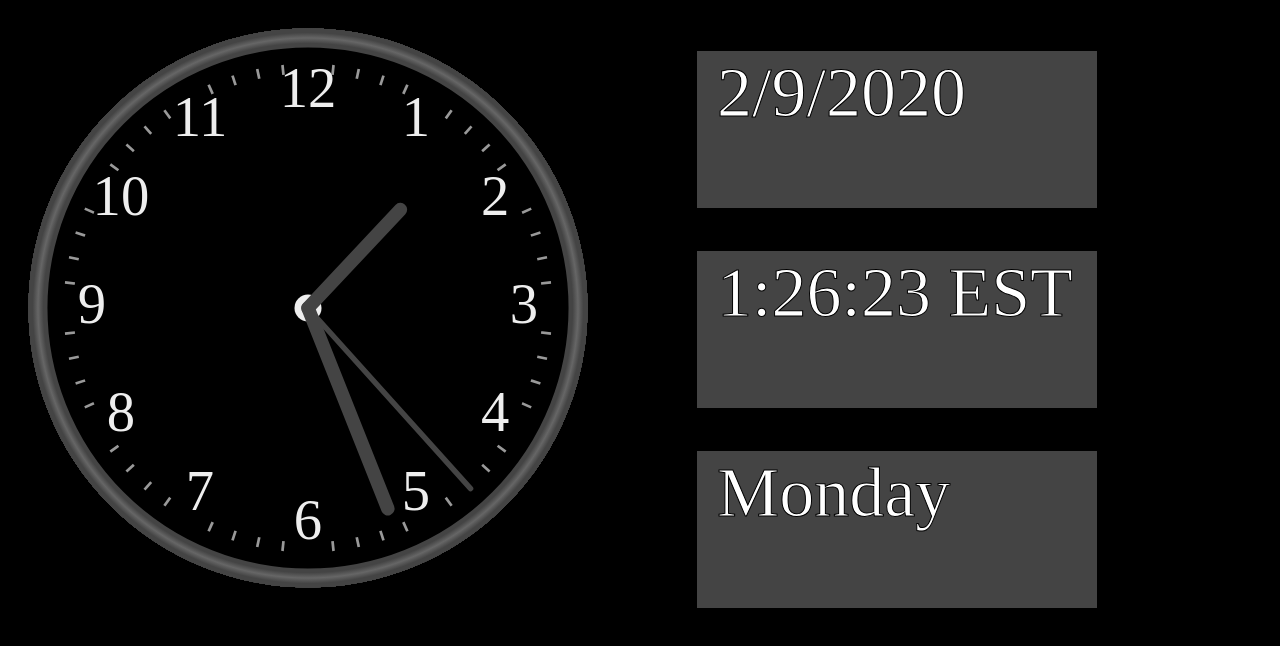
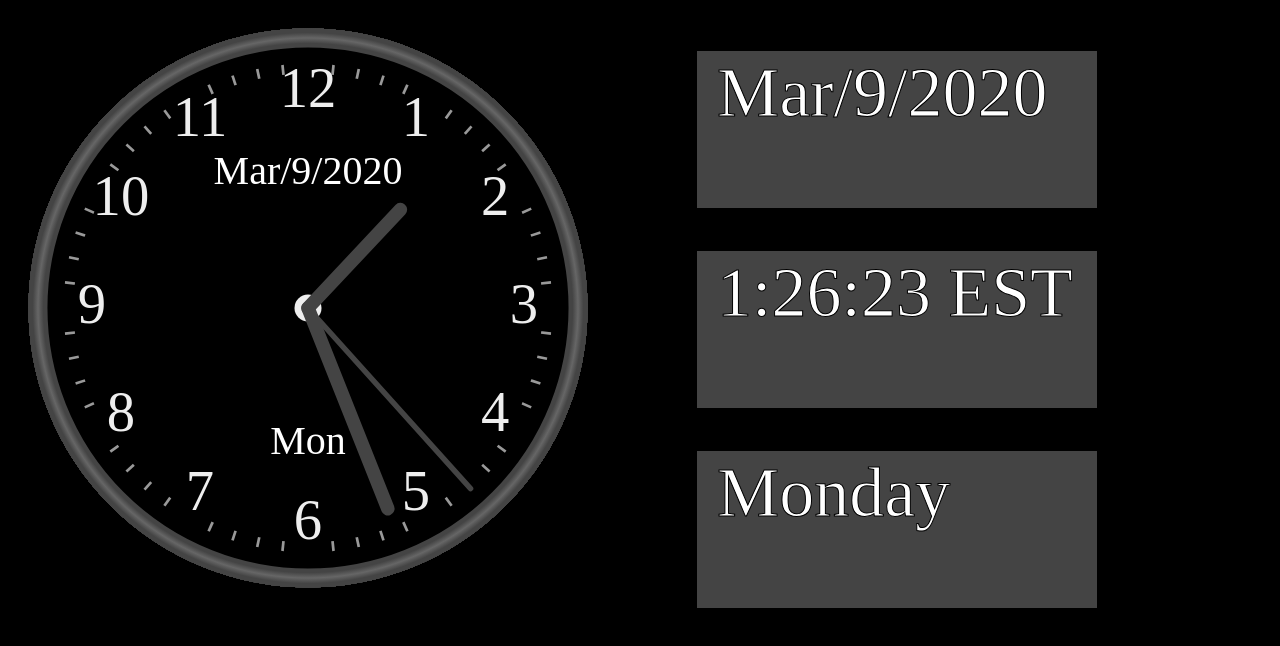
Before and after one commit to DongSooMikeSeo/33challenge, a plain HTML site: page 0306_0307/index_MikeEdit.html in a window 1280 px wide. Drawn offline with nearby package versions, Linux system fonts and the light colour scheme; a web font is replaced by a local one.

Commit message:
0308  secondCommit

```diff
--- a/0306_0307/index_MikeEdit.html
+++ b/0306_0307/index_MikeEdit.html
@@ -48,10 +48,11 @@ curmilliSecond = dtObj.getMilliseconds();
 var curTimeStr = curHour + ":" + curMinute + ":" + curSecond+ " EST";
 var curDate =dtObj.getDate();
 var curMonth =dtObj.getMonth();
+var monthConverter = ["Jan", "Feb","Mar","April","May","June", "July","Aug","Sep","Oct","Nov","Dec"]
+var monthString = monthConverter[curMonth];
 var curYear = dtObj.getFullYear();
-var curTimeStr2 = curMonth + "/" + curDate + "/" + curYear;
+var curTimeStr2 = monthString + "/" + curDate + "/" + curYear;
 var curDay =dtObj.getDay();
-;
 var weekday = ["Sunday", "Monday", "Tuesday", "Wednesday","Thursday", "Friday", "Saturday"];
 
 var dayString  = weekday[curDay];
@@ -88,11 +89,13 @@ ctx2.strokeText(dayString, 105, radius*0.9+200+(rect1Height/2));
 
 
 radius = radius * 0.90
+drawDate();
+
 drawClock();
 
 // 40 milliseconds ~ 25 frames per second, which is close to what a motion picture should have.
 setInterval(drawClock, 40);
-
+setInterval(drawDate, 40);
 /* function drawClock() {
   ctx.arc(0, 0, radius, 0 , 2 * Math.PI);
   ctx.fillStyle = "white";
@@ -114,6 +117,8 @@ function drawFace(ctx, radius) {
   ctx.arc(0, 0, radius, 0, 2 * Math.PI);
   ctx.fillStyle = '#000';
   ctx.fill();
+
+
 
   grad = ctx.createRadialGradient(0, 0 ,radius * 0.98, 0, 0, radius * 1.02);
   grad.addColorStop(0, '#444');
@@ -208,7 +213,31 @@ function drawHand(ctx, pos, length, width) {
   ctx.lineTo(0, -length);
   ctx.stroke();
   ctx.rotate(-pos);
+
 }
+
+
+    function drawDate() {
+   var now2 = new Date();
+  var day2 = now2.getDay();
+  var dayconverter2 = ["Sun", "Mon", "Tue", "Wed","Thur", "Fri", "Sat"]
+  var realday = dayconverter2[day2];
+  ctx.font = "40px Marvel";
+  ctx.fillStyle ="#fff";
+  ctx.fillText(realday, 0, radius*0.5);
+
+  var curDate2 =now2.getDate();
+  var curMonth2 =now2.getMonth();
+  var monthConverter2 = ["Jan", "Feb","Mar","April","May","June", "July","Aug","Sep","Oct","Nov","Dec"]
+  var monthString2 = monthConverter2[curMonth2];
+  var curYear2 = now2.getFullYear();
+  var curTimeStr2 = monthString2 + "/" + curDate2 + "/" + curYear2;
+  ctx.fillText(curTimeStr2, 0, -radius*0.5);
+
+
+ }
+
+
 
 </script>
 
```
